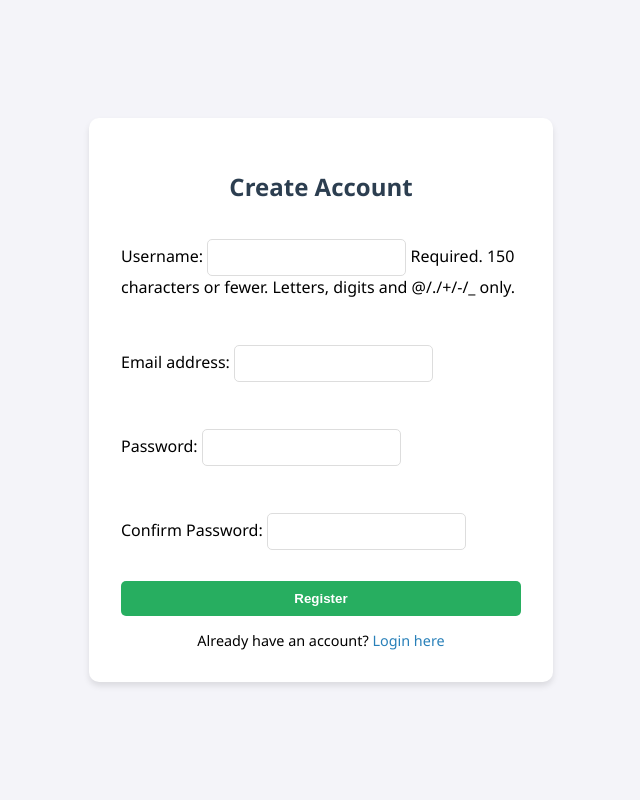
After one commit to litaionut/renewexperts-marketplace, a Django app: page /register/ in a window 1280 px wide. The commit adds this page. Shown: the whole page, without its empty margins (319-959 px from the left). Run offline with Django 5.2, Linux system fonts and the light colour scheme.

Commit message:
Add authentication system (login/register/logout)

```diff
--- /dev/null
+++ b/marketplace/forms.py
@@ -0,0 +1,26 @@
+from django import forms
+from django.contrib.auth.models import User
+
+class UserRegistrationForm(forms.ModelForm):
+    password = forms.CharField(widget=forms.PasswordInput)
+    password_confirm = forms.CharField(widget=forms.PasswordInput, label="Confirm Password")
+
+    class Meta:
+        model = User
+        fields = ['username', 'email', 'password']
+
+    def clean(self):
+        cleaned_data = super().clean()
+        password = cleaned_data.get("password")
+        password_confirm = cleaned_data.get("password_confirm")
+
+        if password and password_confirm and password != password_confirm:
+            self.add_error('password_confirm', "Passwords do not match")
+        return cleaned_data
+
+    def save(self, commit=True):
+        user = super().save(commit=False)
+        user.set_password(self.cleaned_data["password"])
+        if commit:
+            user.save()
+        return user
--- /dev/null
+++ b/marketplace/templates/marketplace/register.html
@@ -0,0 +1,32 @@
+<!DOCTYPE html>
+<html lang="en">
+<head>
+    <meta charset="UTF-8">
+    <meta name="viewport" content="width=device-width, initial-scale=1.0">
+    <title>Register - RenewExperts</title>
+    <style>
+        body { font-family: 'Segoe UI', sans-serif; background-color: #f4f4f9; display: flex; justify-content: center; align-items: center; height: 100vh; margin: 0; }
+        .container { background: white; padding: 2rem; border-radius: 10px; box-shadow: 0 4px 6px rgba(0,0,0,0.1); width: 100%; max-width: 400px; }
+        h2 { text-align: center; color: #2c3e50; }
+        form { display: flex; flex-direction: column; gap: 15px; }
+        input { padding: 10px; border: 1px solid #ddd; border-radius: 5px; }
+        button { padding: 10px; background-color: #27ae60; color: white; border: none; border-radius: 5px; cursor: pointer; font-weight: bold; }
+        button:hover { background-color: #2ecc71; }
+        .links { text-align: center; margin-top: 15px; font-size: 0.9em; }
+        a { color: #2980b9; text-decoration: none; }
+    </style>
+</head>
+<body>
+    <div class="container">
+        <h2>Create Account</h2>
+        <form method="post">
+            {% csrf_token %}
+            {{ form.as_p }}
+            <button type="submit">Register</button>
+        </form>
+        <div class="links">
+            Already have an account? <a href="{% url 'login' %}">Login here</a>
+        </div>
+    </div>
+</body>
+</html>
--- a/marketplace/urls.py
+++ b/marketplace/urls.py
@@ -3,4 +3,7 @@ from . import views
 
 urlpatterns = [
     path('', views.home, name='home'),
+    path('register/', views.register_view, name='register'),
+    path('login/', views.login_view, name='login'),
+    path('logout/', views.logout_view, name='logout'),
 ]
--- a/marketplace/views.py
+++ b/marketplace/views.py
@@ -1,4 +1,44 @@
-from django.shortcuts import render
+from django.shortcuts import render, redirect
+from django.contrib.auth import login, logout, authenticate
+from django.contrib.auth.forms import AuthenticationForm
+from .forms import UserRegistrationForm
+from django.contrib import messages
 
 def home(request):
     return render(request, 'marketplace/home.html')
+
+def register_view(request):
+    if request.method == 'POST':
+        form = UserRegistrationForm(request.POST)
+        if form.is_valid():
+            user = form.save()
+            login(request, user)
+            messages.success(request, f"Welcome, {user.username}!")
+            return redirect('home')
+    else:
+        form = UserRegistrationForm()
+    return render(request, 'marketplace/register.html', {'form': form})
+
+def login_view(request):
+    if request.method == 'POST':
+        form = AuthenticationForm(request, data=request.POST)
+        if form.is_valid():
+            username = form.cleaned_data.get('username')
+            password = form.cleaned_data.get('password')
+            user = authenticate(username=username, password=password)
+            if user is not None:
+                login(request, user)
+                messages.info(request, f"You are now logged in as {username}.")
+                return redirect('home')
+            else:
+                messages.error(request, "Invalid username or password.")
+        else:
+            messages.error(request, "Invalid username or password.")
+    else:
+        form = AuthenticationForm()
+    return render(request, 'marketplace/login.html', {'form': form})
+
+def logout_view(request):
+    logout(request)
+    messages.info(request, "You have successfully logged out.")
+    return redirect('home')
```
Also changed, not shown: marketplace/templates/marketplace/home.html (+10 -0 lines), marketplace/templates/marketplace/login.html (added, +32 -0 lines).
